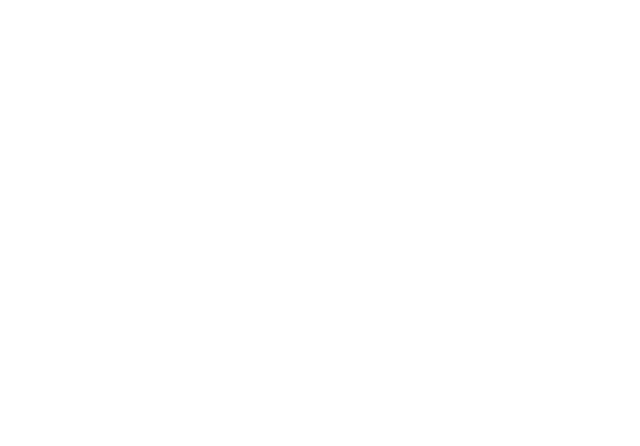
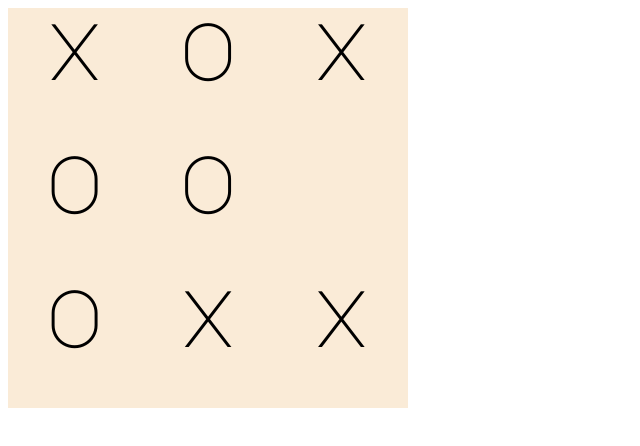
Before and after one commit to jjjjonathan/odin-tic-tac-toe, a plain HTML site: page index.html in a window 1280 px wide. Shown: the whole page, without its empty margins (0-640 px from the left). Drawn offline with Linux system fonts and the light colour scheme.

Commit message:
add dummy gameboard

```diff
--- a/index.html
+++ b/index.html
@@ -1,10 +1,14 @@
 <!DOCTYPE html>
 <html>
   <head>
+    <link rel="preconnect" href="https://fonts.gstatic.com">
+    <link href="https://fonts.googleapis.com/css2?family=Major+Mono+Display&display=swap" rel="stylesheet">
     <link rel="stylesheet" type="text/css" href="style.css">
     <script src="script.js" type="text/javascript"></script>
   </head>
   <body>
+    <div id="gameboard">
 
+    </div>
   </body>
 </html>
--- a/script.js
+++ b/script.js
@@ -1,11 +1,40 @@
+const game = (() => {
+
+})();
+
 const gameboard = (() => {
+  const board = ["X", "O", "X", "O", "O", null, "O", "X", "X"];
   const render = () => {
-    console.log("Console Gameboard!");
+    const domBoard = document.getElementById("gameboard");
+    board.forEach((element) => {
+      const domElement = document.createElement("div");
+      domElement.classList.add("gamepiece");
+      switch (element) {
+        case "X":
+          domElement.classList.add("x"); break;
+        case "O":
+          domElement.classList.add("o"); break;
+        case null:
+          domElement.classList.add("blank"); break;
+      }
+      domBoard.appendChild(domElement);
+    })
   };
+
   return {
     render,
   };
 })();
+
+const Player = (name, token) => {
+  const getName = () => name;
+  const getToken = () => token;
+
+  return {
+    getName,
+    getToken,
+  }
+}
 
 
 
--- a/style.css
+++ b/style.css
@@ -0,0 +1,26 @@
+body {
+  font-family: 'Major Mono Display', monospace;
+}
+
+#gameboard {
+  display: grid;
+  grid-template-columns: 1fr 1fr 1fr;
+  grid-template-rows: 1fr 1fr 1fr;
+  width: 400px;
+  height: 400px;
+  text-align: center;
+
+}
+
+.gamepiece {
+  background-color: antiquewhite;
+  font-size: 80px;
+}
+
+.x:after {
+  content: "x";
+}
+
+.o:after {
+  content: "o";
+}
```
